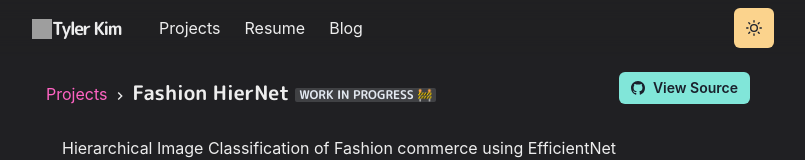
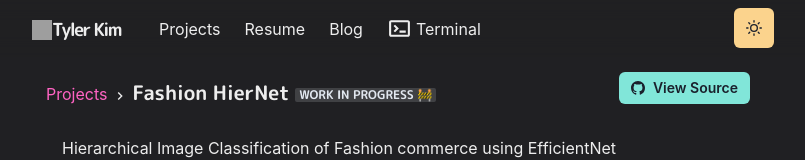
Before and after one commit to craftzdog/craftzdog-homepage, a Next.js app: page /projects/fashion-hiernet in a window 1280 px wide. Shown: the top 160 px of the page, without its empty margins (242-1047 px from the left). Built offline with nearby package versions, Linux system fonts and the light colour scheme; grey boxes are pictures that could not be loaded.

Commit message:
added term navbar

```diff
--- a/components/navbar.js
+++ b/components/navbar.js
@@ -16,6 +16,7 @@
 } from '@chakra-ui/react'
 import { HamburgerIcon } from '@chakra-ui/icons'
 import ThemeToggleButton from './theme-toggle-button'
+import { BiTerminal } from 'react-icons/bi'
 
 const LinkItem = ({ href, path, target, children, ...props }) => {
   const active = path === href
@@ -79,6 +80,18 @@
           <LinkItem href="https://tylertaewook.medium.com/" path={path}>
             Blog
           </LinkItem>
+          <LinkItem
+            target="_blank"
+            href="https://term.tylertaewook.com"
+            path={path}
+            display="inline-flex"
+            alignItems="center"
+            style={{ gap: 4 }}
+            pl={2}
+          >
+            <BiTerminal size={25} />
+            Terminal
+          </LinkItem>
         </Stack>
 
         <Box flex={1} align="right">
@@ -105,6 +118,12 @@
                 <NextLink href="https://tylertaewook.medium.com/" passHref>
                   <MenuItem as={Link}>Blog</MenuItem>
                 </NextLink>
+                <MenuItem
+                  as={Link}
+                  href="https://term.tylertaewook.com/"
+                >
+                  Terminal
+                </MenuItem>
               </MenuList>
             </Menu>
           </Box>
```
